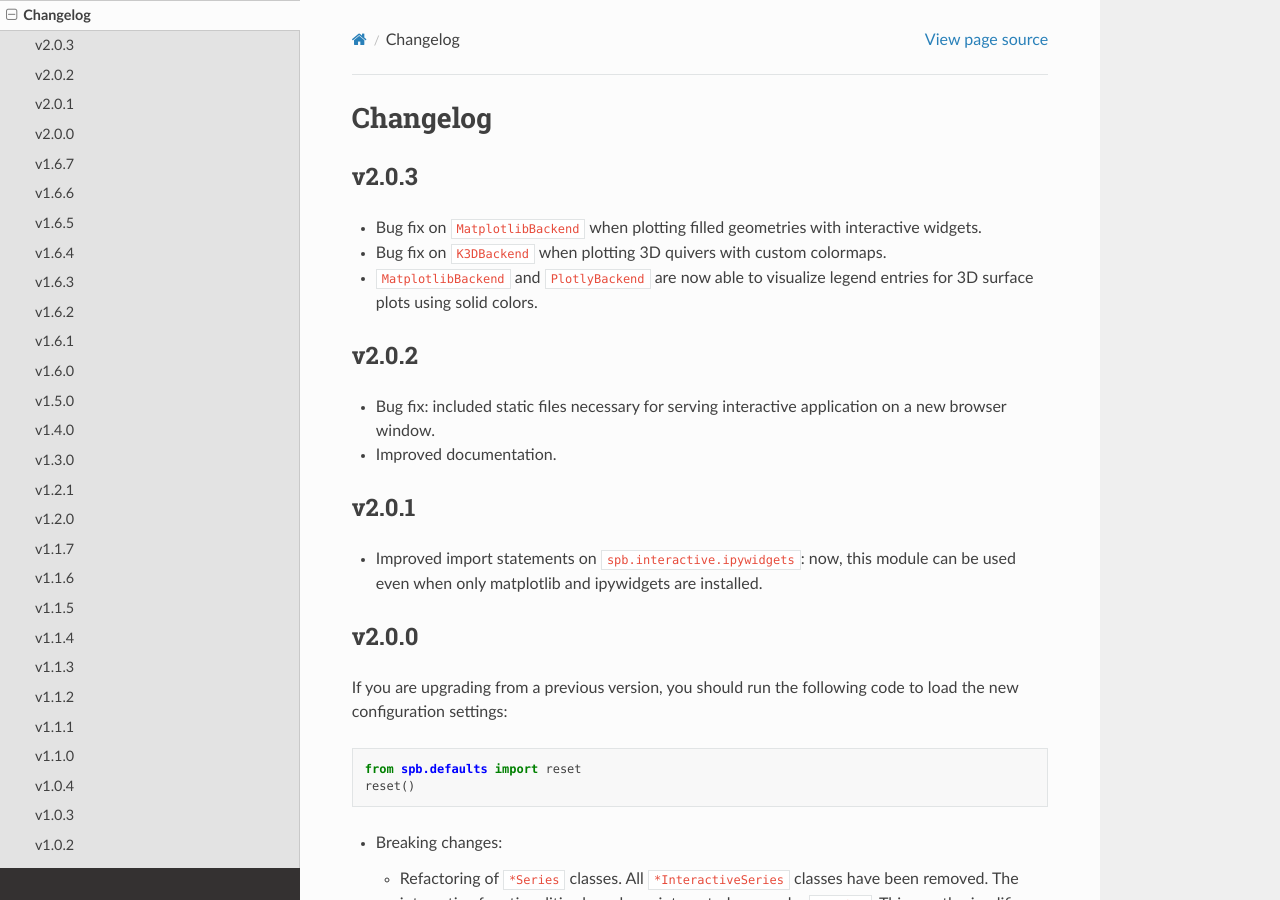
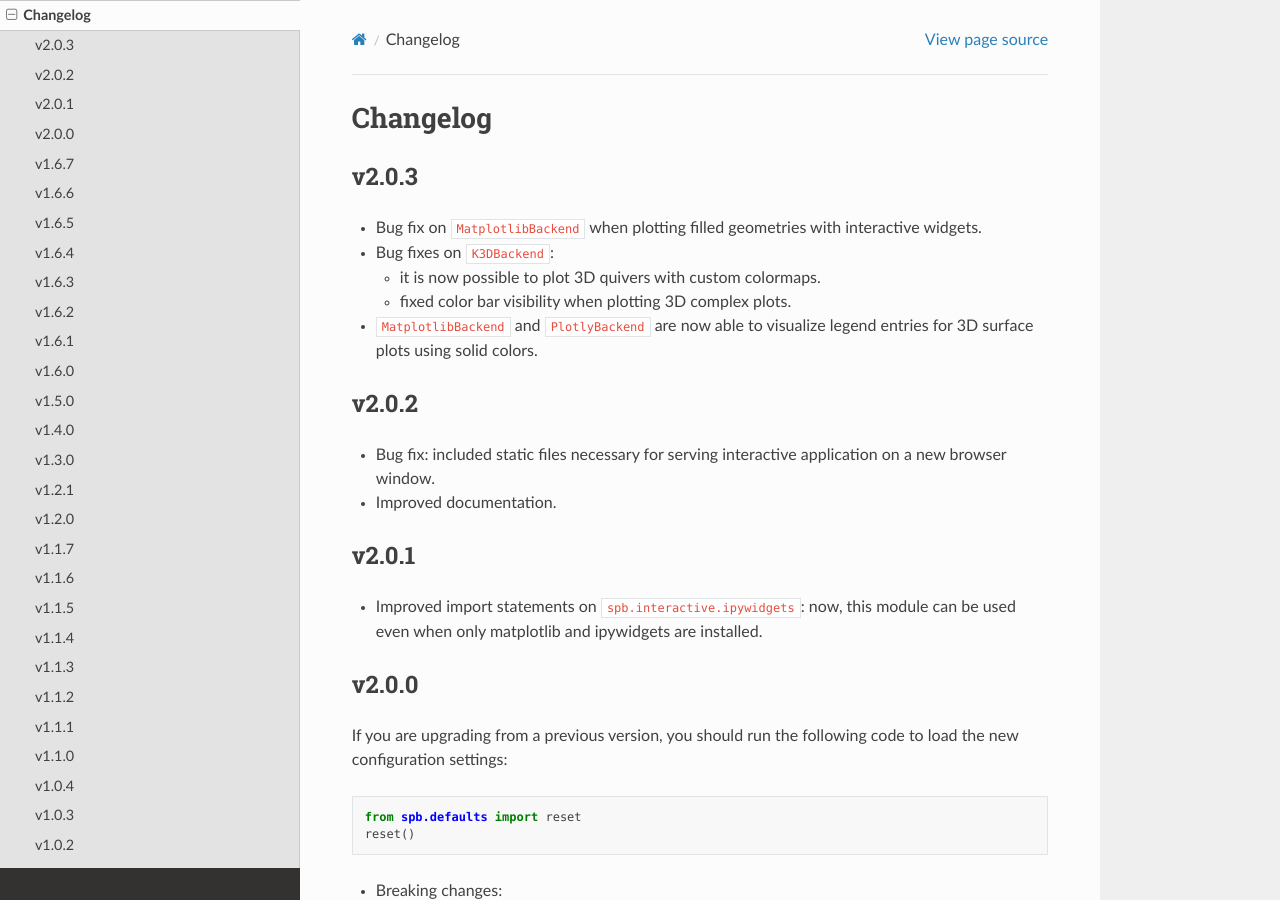
Before and after one commit to Davide-sd/sympy-plot-backends, a Sphinx documentation site: the page built from doc/source/changelog.rst, in a window 1280 px wide and 900 px high. Built offline with Sphinx 7.4.7 and the Read the Docs theme 2.0.0, drawn with Linux system fonts in a browser that asks for light colours.

Commit message:
fixed bug with k3d's colorbar with 3d complex plots

```diff
--- a/doc/source/changelog.rst
+++ b/doc/source/changelog.rst
@@ -9,7 +9,11 @@ v2.0.3
 * Bug fix on ``MatplotlibBackend`` when plotting filled geometries with
   interactive widgets.
 
-* Bug fix on ``K3DBackend`` when plotting 3D quivers with custom colormaps.
+* Bug fixes on ``K3DBackend``:
+
+  * it is now possible to plot 3D quivers with custom colormaps.
+
+  * fixed color bar visibility when plotting 3D complex plots.
 
 * ``MatplotlibBackend`` and ``PlotlyBackend`` are now able to visualize legend
   entries for 3D surface plots using solid colors.
```
Also changed, not shown: 1 other file.
